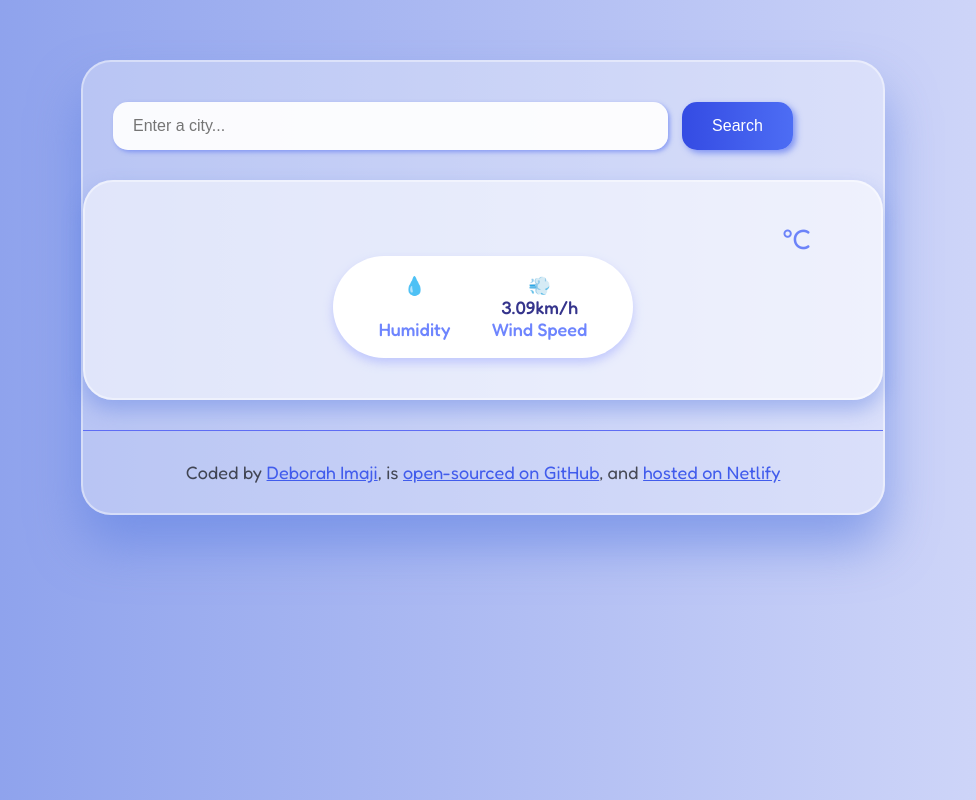
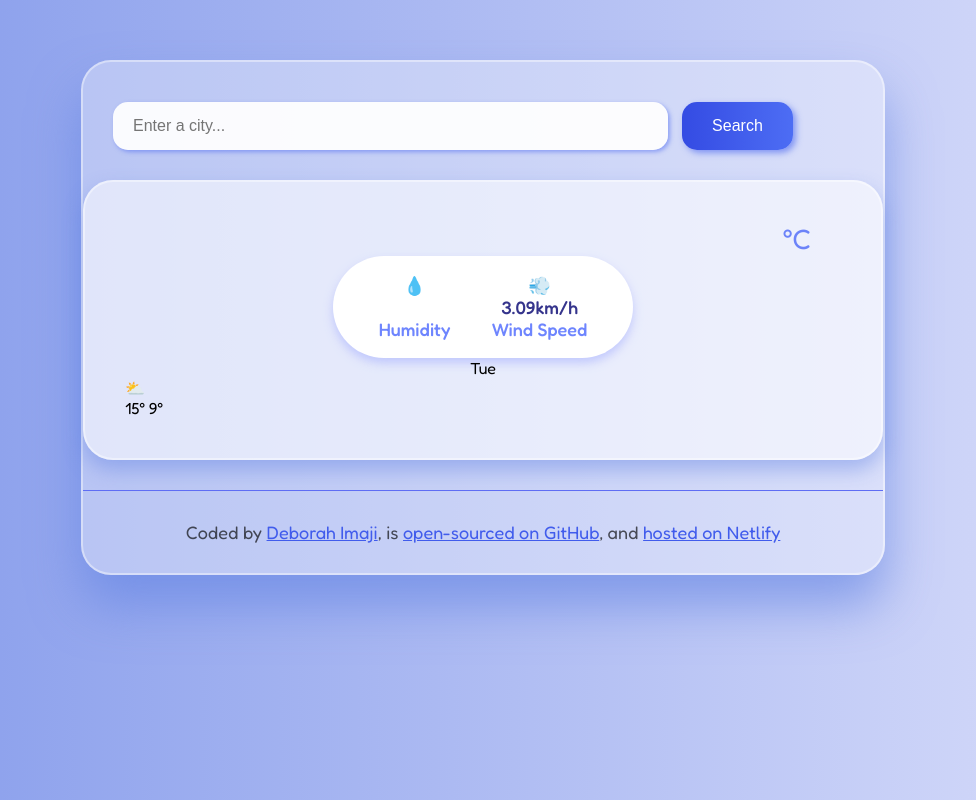
Before and after one commit to DeborahImaji/synergy, a plain HTML site: page index.html in a window 1280 px wide. Shown: the whole page, without its empty margins (157-1133 px from the left). Drawn offline with nearby package versions, Linux system fonts and the light colour scheme; no server answers.

Commit message:
Started adding the forecast HTML

```diff
--- a/index.html
+++ b/index.html
@@ -53,6 +53,14 @@
                 <div class="specs-windspeed">💨<br><span id="current-windspeed">3.09km/h</span><br>Wind Speed</div>
             </div>
 
+            <div class="weather-forecast-section">
+                <div class="weather-forecast-day">
+                    <div class="weather-forecast-date">Tue</div>
+                    <div class="weather-forecast-icon">⛅</div>
+                    <div class="weather-forecast-temperature">15° 9°</div>
+                </div>
+            </div>
+
         </main>
 
         <footer>Coded by
--- a/src/style.css
+++ b/src/style.css
@@ -156,6 +156,10 @@ main {
     color: #35348C;
 }
 
+.weather-forecast-date {
+    text-align: center;
+}
+
 footer {
     border-top: 1px solid #5F6DF4;
     color: #000000a8;
```
